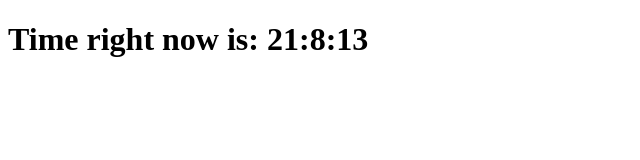
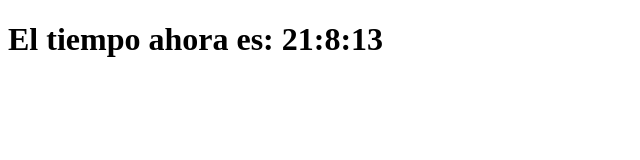
Before and after one commit to VDLPYL/pruebas, a plain HTML site: page tecnologia/computacion/lenguajes/JavaScript/index.html in a window 1280 px wide. Shown: the whole page, without its empty margins (0-640 px from the left). Drawn offline with Linux system fonts and the light colour scheme.

Commit message:
El tiempo ahora es:

```diff
--- a/tecnologia/computacion/lenguajes/JavaScript/index.html
+++ b/tecnologia/computacion/lenguajes/JavaScript/index.html
@@ -3,12 +3,12 @@
 <head>
 <meta charset="UTF-8">
 <meta name="viewport" content="width=device-width, initial-scale=1">
-<title>Time right now is: </title>
+<title> El Tiempo </title>
 </head>
 <body>
 <script>
 let d = new Date();
-document.body.innerHTML = "<h1>Time right now is:  " + d.getHours() + ":" + d.getMinutes() + ":" + d.getSeconds()
+document.body.innerHTML = "<h1> El tiempo ahora es:  " + d.getHours() + ":" + d.getMinutes() + ":" + d.getSeconds()
 "</h1>"
 </script>
 </body>
```
